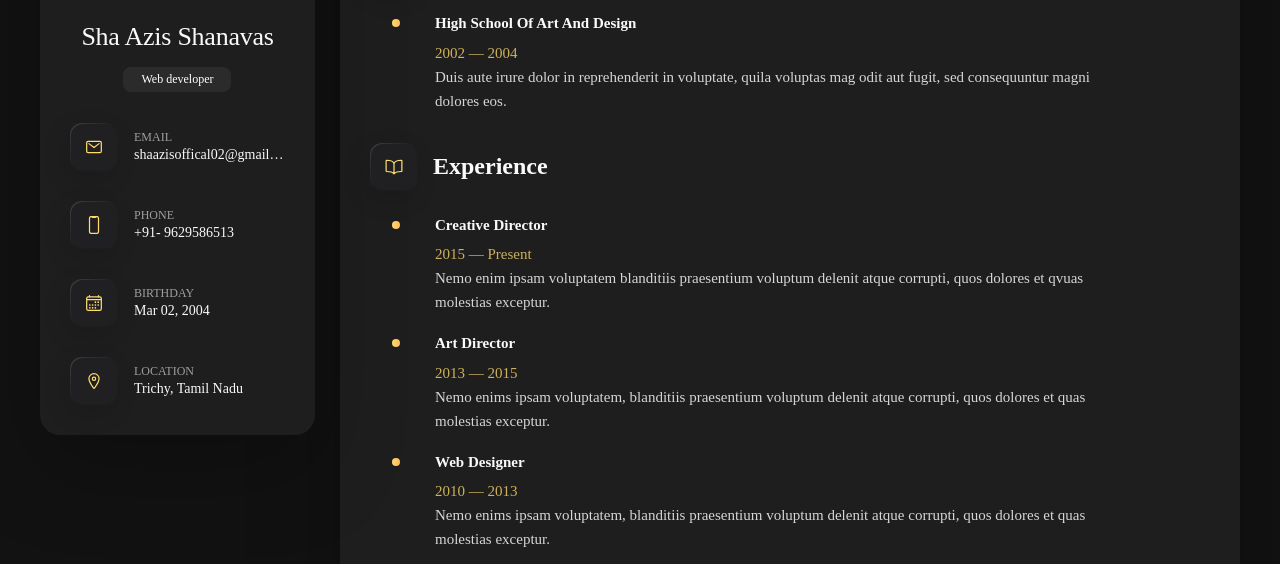
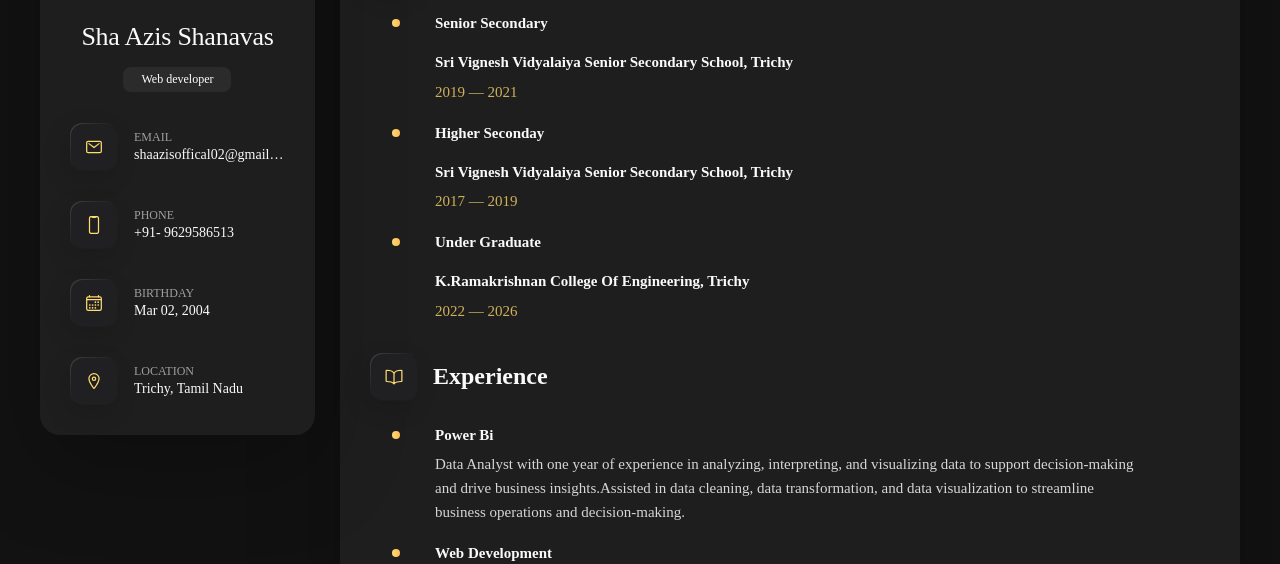
Before and after one commit to Shaazis120204/portfolio, a plain HTML site: page index.html in a window 1280 px wide. Both pictures are taken after a click on the button "Resume". Shown: the part 236-800 px from the top of the page. Drawn offline with nearby package versions, Linux system fonts and the light colour scheme; files whose address does not match are found by name.

Commit message:
index.html

```diff
--- a/index.html
+++ b/index.html
@@ -282,7 +282,6 @@
 <!--
         - #RESUME
       -->
-
       <article class="resume" data-page="resume">
 
         <header>
@@ -301,21 +300,28 @@
 
           <ol class="timeline-list">
 
+            <li class="timeline-item">
 
+              <h4 class="h4 timeline-item-title">Senior Secondary<br><br>
+              Sri Vignesh Vidyalaiya Senior Secondary School, Trichy</h4>
 
+              <span>2019 — 2021</span>
+
+            </li>
 
             <li class="timeline-item">
 
-              <h4 class="h4 timeline-item-title">High school of art and design</h4>
+              <h4 class="h4 timeline-item-title">Higher Seconday<br><br>
+              Sri Vignesh Vidyalaiya Senior Secondary School, Trichy</h4>
+              <span>2017 — 2019</span>
+            </li>
 
-              <span>2002 — 2004</span>
+            <li class="timeline-item">
 
-              <p class="timeline-text">
-                Duis aute irure dolor in reprehenderit in voluptate, quila voluptas mag odit aut fugit, sed consequuntur
-                magni dolores
-                eos.
-              </p>
+              <h4 class="h4 timeline-item-title">Under Graduate<br><br>
+              K.Ramakrishnan College Of Engineering, Trichy</h4>
 
+              <span>2022 — 2026</span>
             </li>
 
           </ol>
@@ -336,42 +342,30 @@
 
             <li class="timeline-item">
 
-              <h4 class="h4 timeline-item-title">Creative director</h4>
-
-              <span>2015 — Present</span>
+              <h4 class="h4 timeline-item-title">Power Bi</h4>
 
               <p class="timeline-text">
-                Nemo enim ipsam voluptatem blanditiis praesentium voluptum delenit atque corrupti, quos dolores et qvuas
-                molestias
-                exceptur.
+              Data Analyst with one year of experience in analyzing, interpreting, and visualizing data to support decision-making and drive business insights.Assisted in data cleaning, data transformation, and data visualization to streamline business operations and decision-making.
               </p>
 
             </li>
 
             <li class="timeline-item">
 
-              <h4 class="h4 timeline-item-title">Art director</h4>
-
-              <span>2013 — 2015</span>
+              <h4 class="h4 timeline-item-title">Web Development</h4>
 
               <p class="timeline-text">
-                Nemo enims ipsam voluptatem, blanditiis praesentium voluptum delenit atque corrupti, quos dolores et
-                quas molestias
-                exceptur.
+                Web Developer with one year of experience in building responsive and user-friendly websites and web applications using HTML, CSS, and JavaScript.
               </p>
 
             </li>
 
             <li class="timeline-item">
 
-              <h4 class="h4 timeline-item-title">Web designer</h4>
-
-              <span>2010 — 2013</span>
+              <h4 class="h4 timeline-item-title">Trading</h4>
 
               <p class="timeline-text">
-                Nemo enims ipsam voluptatem, blanditiis praesentium voluptum delenit atque corrupti, quos dolores et
-                quas molestias
-                exceptur.
+                Trader with one year of experience in analyzing financial markets and executing trades across various asset classes, including stocks, bonds, and commodities.Consistently adhered to risk management strategies, minimizing losses and optimizing returns in fast-paced market conditions.
               </p>
 
             </li>
@@ -389,7 +383,7 @@
             <li class="skills-item">
 
               <div class="title-wrapper">
-                <h5 class="h5">Web design</h5>
+                <h5 class="h5">Web Development</h5>
                 <data value="80">80%</data>
               </div>
 
@@ -402,7 +396,7 @@
             <li class="skills-item">
 
               <div class="title-wrapper">
-                <h5 class="h5">Graphic design</h5>
+                <h5 class="h5">Power Bi</h5>
                 <data value="70">70%</data>
               </div>
 
@@ -415,7 +409,7 @@
             <li class="skills-item">
 
               <div class="title-wrapper">
-                <h5 class="h5">Branding</h5>
+                <h5 class="h5">Trading</h5>
                 <data value="90">90%</data>
               </div>
 
@@ -428,7 +422,7 @@
             <li class="skills-item">
 
               <div class="title-wrapper">
-                <h5 class="h5">WordPress</h5>
+                <h5 class="h5">python</h5>
                 <data value="50">50%</data>
               </div>
 
@@ -443,6 +437,10 @@
         </section>
 
       </article>
+
+
+
+
 
 
       <!--
```
